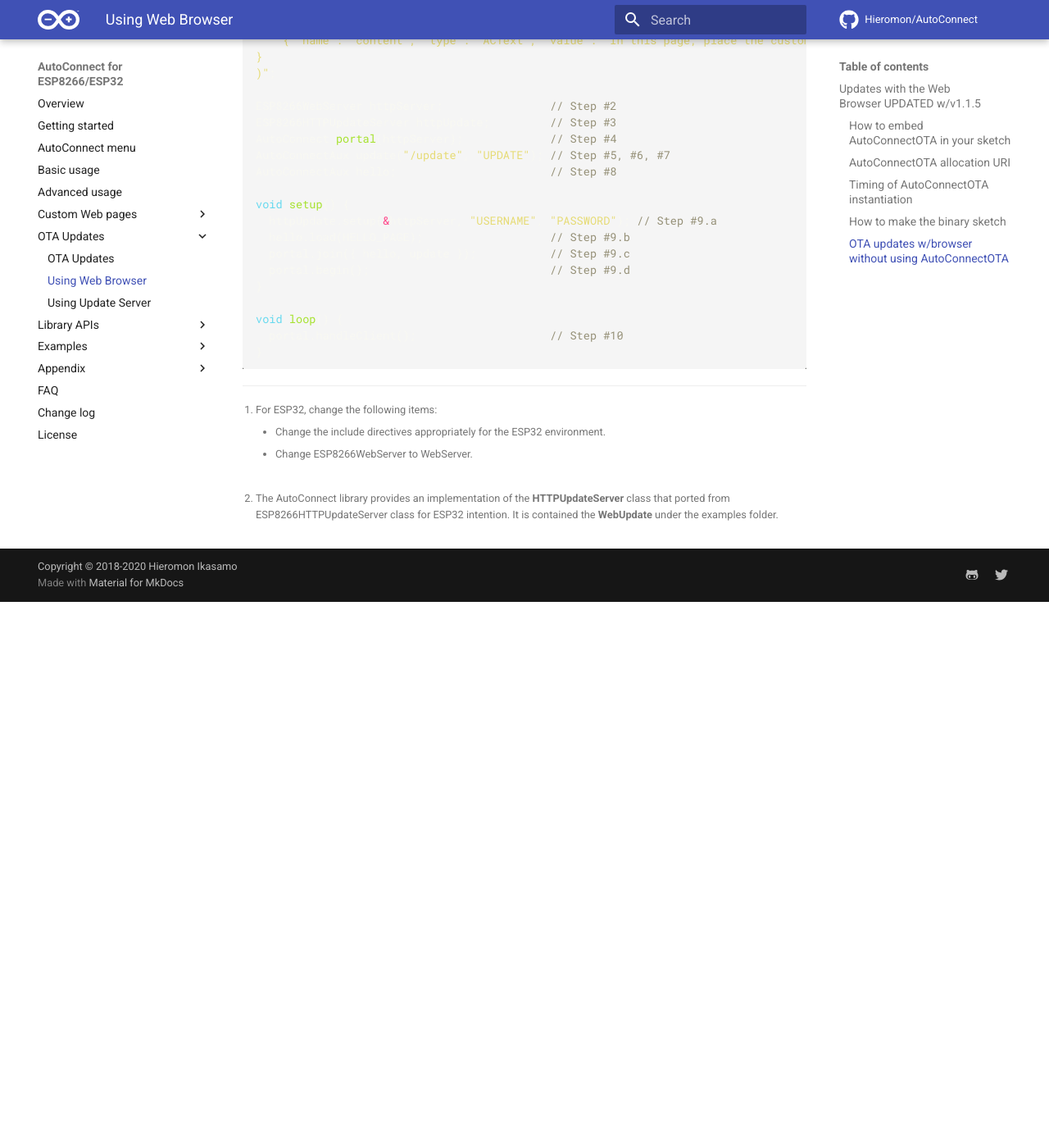
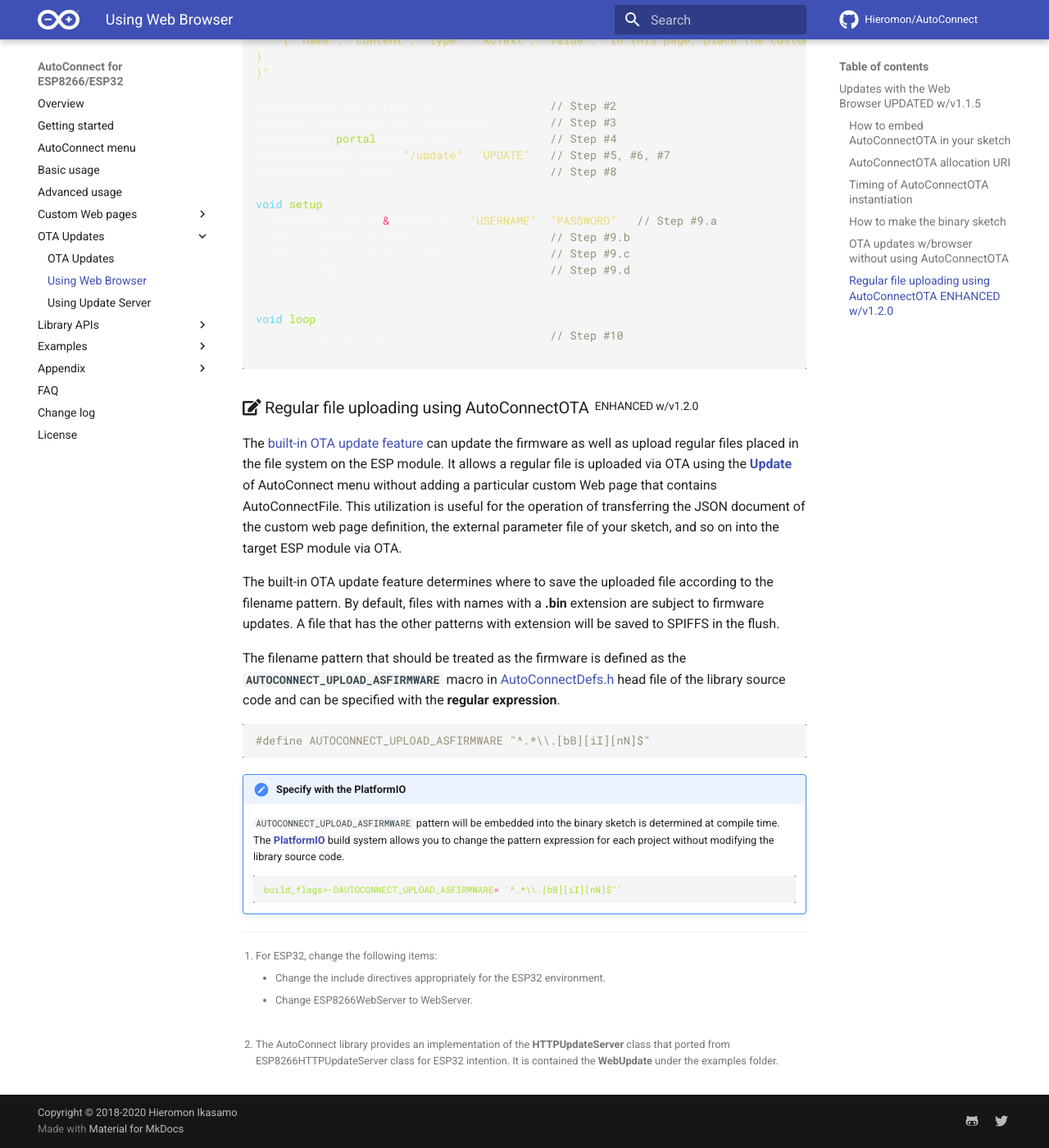
Before and after one commit to Hieromon/AutoConnect, an MkDocs documentation site: the page built from mkdocs/otabrowser.md, in a window 1280 px wide and 1400 px high, scrolled down 5927 px. Shown: the whole window at 82% size. Built offline with MkDocs 1.6.1 and Material for MkDocs 9.7.7, drawn with Linux system fonts in a browser that asks for light colours; nearby versions of some CDN libraries; comment, search, counter and statistics services are not loaded; before the commit the page ends 6661 px from its top, so only the background shows below that.

Commit message:
Added the regular file uploading description

````diff
--- a/mkdocs/otabrowser.md
+++ b/mkdocs/otabrowser.md
@@ -183,6 +183,25 @@
 }
 ```
 
+### <i class="fa fa-edit"></i> Regular file uploading using AutoConnectOTA&nbsp;<sup><sub>ENHANCED w/v1.2.0</sub></sup>
+
+The [built-in OTA update feature](otabrowser.md) can update the firmware as well as upload regular files placed in the file system on the ESP module. It allows a regular file is uploaded via OTA using the [**Update**](menu.md#update) of AutoConnect menu without adding a particular custom Web page that contains AutoConnectFile. This utilization is useful for the operation of transferring the JSON document of the custom web page definition, the external parameter file of your sketch, and so on into the target ESP module via OTA.
+
+The built-in OTA update feature determines where to save the uploaded file according to the filename pattern. By default, files with names with a **.bin** extension are subject to firmware updates. A file that has the other patterns with extension will be saved to SPIFFS in the flush.
+
+The filename pattern that should be treated as the firmware is defined as the **`AUTOCONNECT_UPLOAD_ASFIRMWARE`** macro in [AutoConnectDefs.h](https://github.com/Hieromon/AutoConnect/blob/master/src/AutoConnectDefs.h#L274) head file of the library source code and can be specified with the **regular expression**.
+
+```cpp
+#define AUTOCONNECT_UPLOAD_ASFIRMWARE "^.*\\.[bB][iI][nN]$"
+```
+
+!!! note "Specify with the PlatformIO"
+    `AUTOCONNECT_UPLOAD_ASFIRMWARE` pattern will be embedded into the binary sketch is determined at compile time. The [**PlatformIO**](https://platformio.org/platformio-ide) build system allows you to change the pattern expression for each project without modifying the library source code.
+
+    ```ini
+    build_flags=-DAUTOCONNECT_UPLOAD_ASFIRMWARE='"^.*\\.[bB][iI][nN]$"'
+    ```
+
 <script>
   window.onload = function() {
     Gifffer();
````
Also changed, not shown: mkdocs/advancedusage.md (+21 -2 lines).
